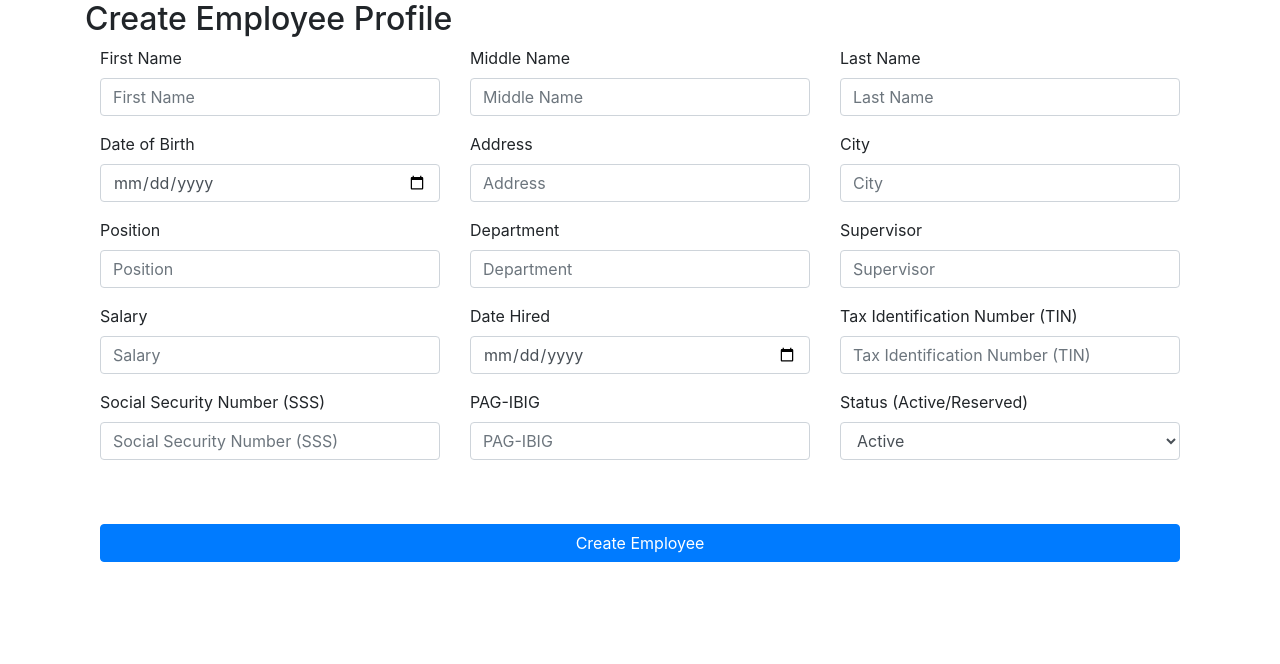
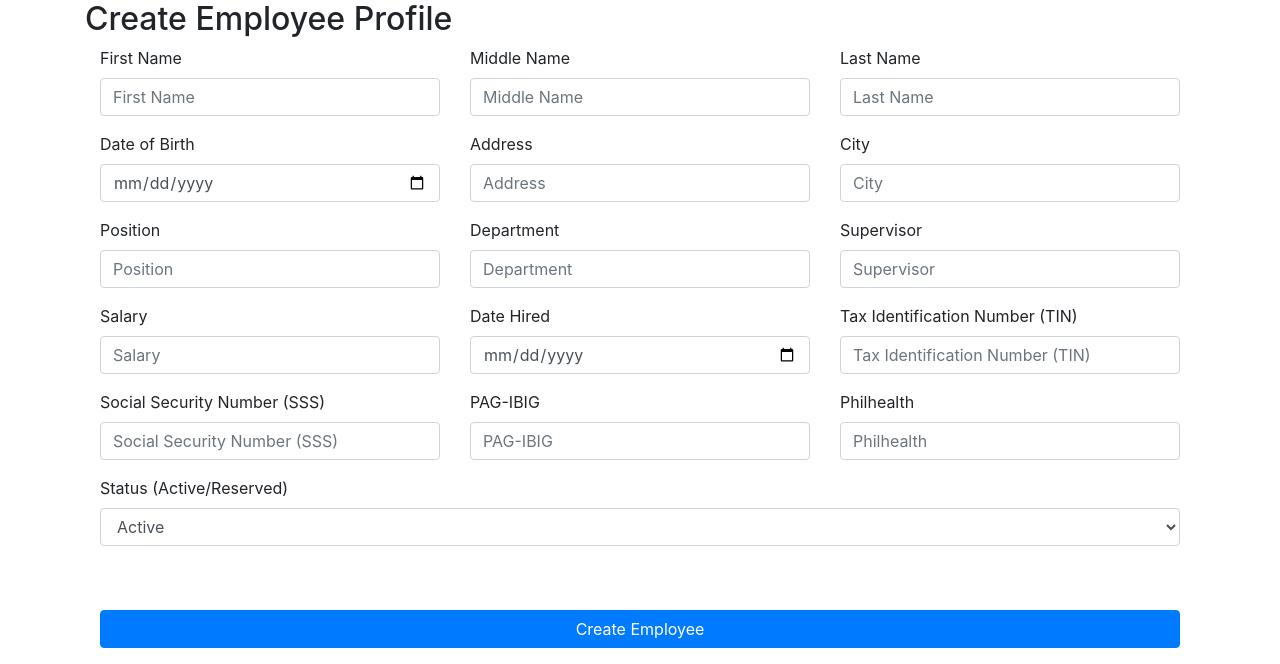
Before and after one commit to roycechua23/hris-system, a Django app: template hris/employee/templates/employee/create_employee.html in a window 1280 px wide. Shown: the part 136-800 px from the top of the page. Run offline with Django 3.2, Linux system fonts and the light colour scheme; the template is opened without the code that fills it, so the values that code supplies are empty; some libraries are stand-ins or nearby versions.

Commit message:
added missing Philhealth field

```diff
--- a/hris/employee/templates/employee/create_employee.html
+++ b/hris/employee/templates/employee/create_employee.html
@@ -102,13 +102,21 @@
           </div>
           <div class="col">
             <div class="form-group">
-                <label for="status">Status (Active/Reserved)</label>
-                <select name="status" class="form-control" id="status">
-                <option>Active</option>
-                <option>Reserved</option>
-                </select>
+                <label for="philhealth">Philhealth</label>
+                <input name="philhealth" type="text" class="form-control" id="philhealth" placeholder="Philhealth">
             </div>
           </div>
+        </div>
+        <div class="row">
+            <div class="col">
+                <div class="form-group">
+                    <label for="status">Status (Active/Reserved)</label>
+                    <select name="status" class="form-control" id="status">
+                    <option>Active</option>
+                    <option>Reserved</option>
+                    </select>
+                </div>
+            </div>
         </div>
         <br><br>
         <input type="submit" class="btn btn-primary btn-block" value="Create Employee" />
```
